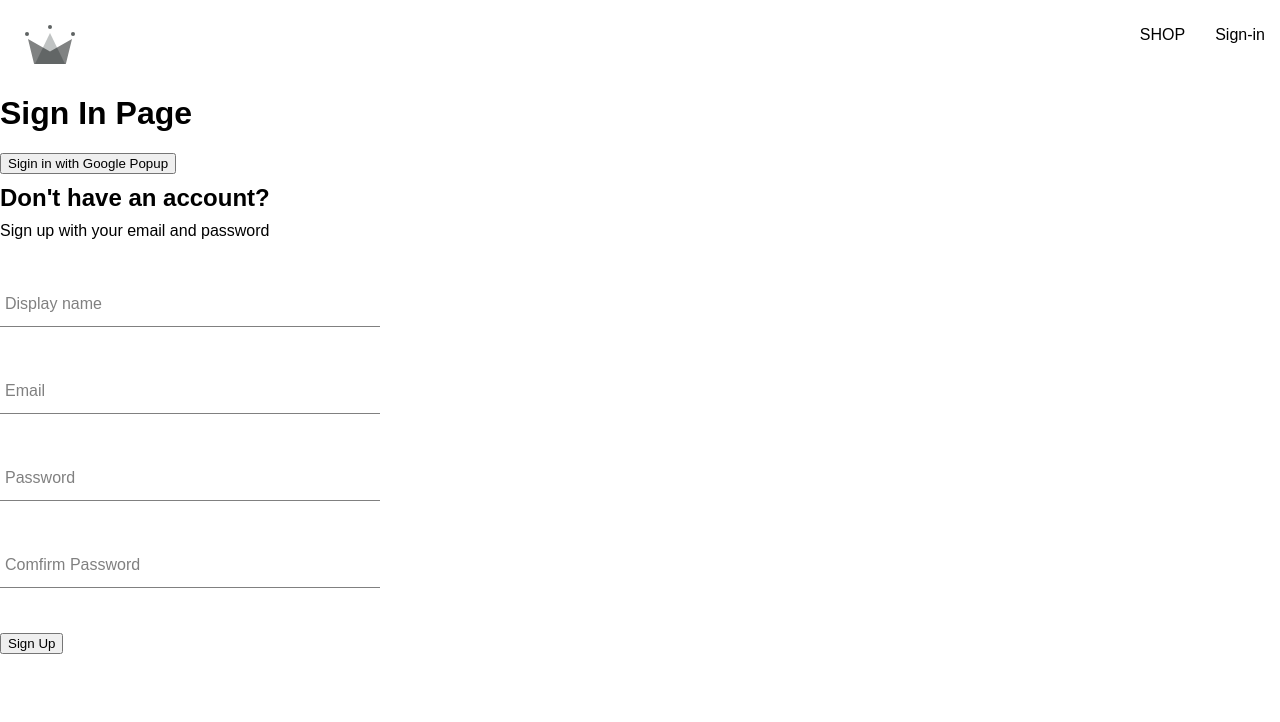
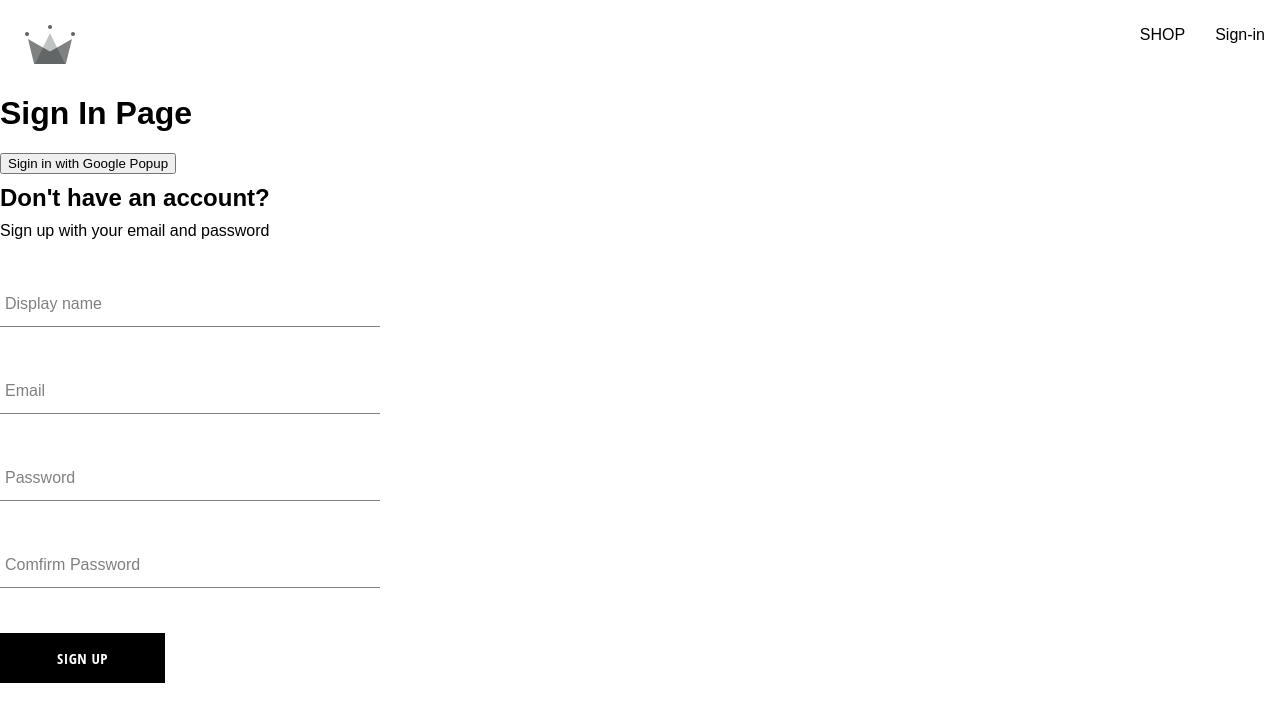
Before and after one commit to upluke/crwn-clothing-app, a React (Create React App) app: page /sign-in in a window 1280 px wide. Shown: the top 722 px of the page. Built offline with nearby package versions, Linux system fonts and the light colour scheme; a web font is replaced by a local one.

Commit message:
create Button comp

```diff
--- /dev/null
+++ b/src/components/button/button.component.jsx
@@ -0,0 +1,16 @@
+import './button.styles.scss'
+
+const BUTTON_TYPE_CLASSES ={
+    google: 'google-sign-in',
+    inverted: 'inverted'
+}
+
+const Button =({children, buttonType, ...otherProps})=>{
+    return(
+        <button className={`button-container ${BUTTON_TYPE_CLASSES[buttonType]}`} {...otherProps}>
+            {children}
+        </button>
+    )
+}
+
+export default Button
--- /dev/null
+++ b/src/components/button/button.styles.scss
@@ -0,0 +1,46 @@
+.button-container {
+    min-width: 165px;
+    width: auto;
+    height: 50px;
+    letter-spacing: 0.5px;
+    line-height: 50px;
+    padding: 0 35px 0 35px;
+    font-size: 15px;
+    background-color: black;
+    color: white;
+    text-transform: uppercase;
+    font-family: 'Open Sans Condensed';
+    font-weight: bolder;
+    border: none;
+    cursor: pointer;
+    display: flex;
+    justify-content: center;
+
+    &:hover {
+      background-color: white;
+      color: black;
+      border: 1px solid black;
+    }
+
+    &.google-sign-in {
+      background-color: #4285f4;
+      color: white;
+
+      &:hover {
+        background-color: #357ae8;
+        border: none;
+      }
+    }
+
+    &.inverted {
+      background-color: white;
+      color: black;
+      border: 1px solid black;
+
+      &:hover {
+        background-color: black;
+        color: white;
+        border: none;
+      }
+    }
+  }
--- a/src/components/sign-up-form/sign-up-form.component.jsx
+++ b/src/components/sign-up-form/sign-up-form.component.jsx
@@ -1,6 +1,7 @@
 
 import { useState } from "react"
 import FormInput from "../form-input/form-input.component"
+import Button from "../button/button.component"
 import { createAuthUserWithEmailAndPassword, createUserDocumentFromAuth } from "../../utils/firebase/filebase.utils"
 import "./sign-up-form.styles.scss"
 
@@ -71,7 +72,7 @@ const SignUpForm =()=>{
                 <FormInput label="Email" type="email" required onChange={handleChange} name="email" value={email}/>
                 <FormInput label="Password" type="password" required  autoComplete="on" onChange={handleChange} name="password" value={password}/>
                 <FormInput label="Comfirm Password" type="password" required  autoComplete="on" onChange={handleChange} name="confirmPassword" value={confirmPassword}/>
-                <button type="submit">Sign Up</button>
+                <Button type="submit">Sign Up</Button>
             </form>
         </div>
     )
```
